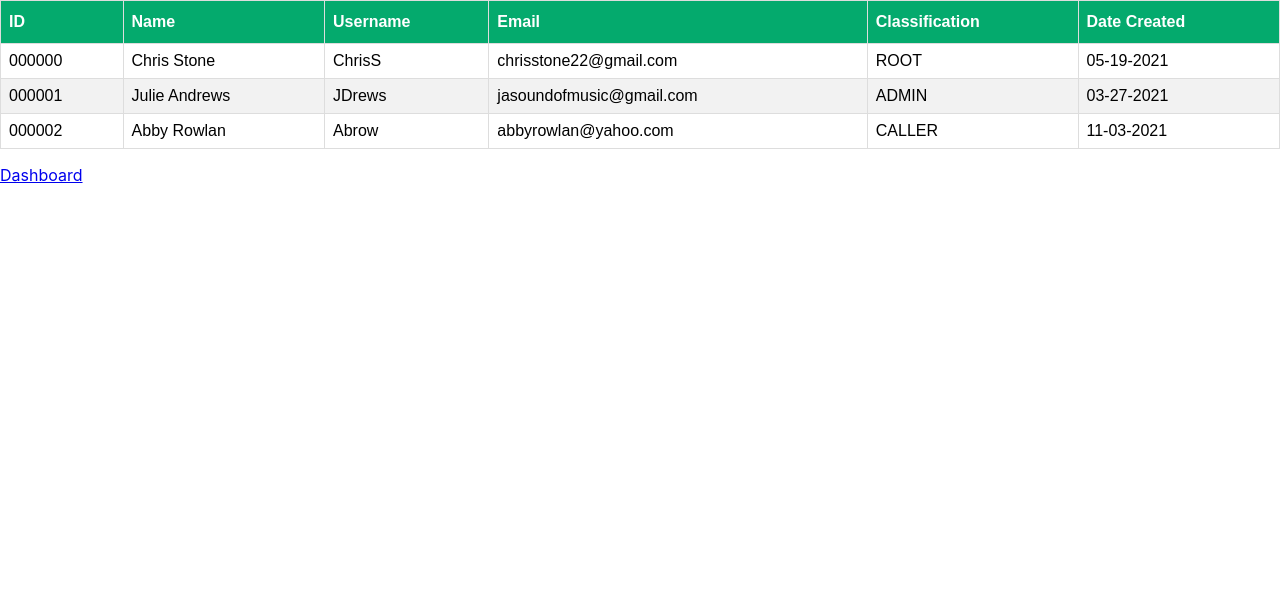
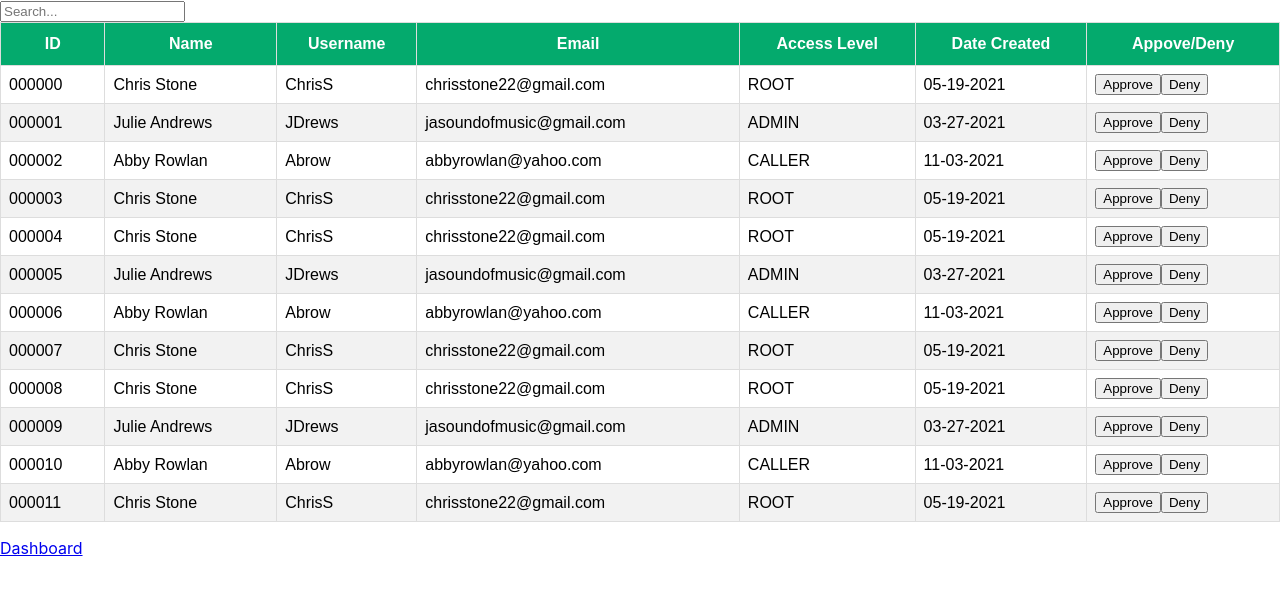
Before and after one commit to tobyebarb/ualr-bound, a React (Create React App) app in the folder ualr-bound/: page /registerRequest in a window 1280 px wide. Shown: the top 594 px of the page. Built offline with nearby package versions, Linux system fonts and the light colour scheme.

Commit message:
adding table

```diff
--- a/ualr-bound/src/pages/RegistrationRequestPage/Columns.js
+++ b/ualr-bound/src/pages/RegistrationRequestPage/Columns.js
@@ -1,26 +1,30 @@
-export const COLUMNS = [
-    {
-        Header: "ID",
-        accessor: 'id'
-      },
-      {
-        Header: "Name",
-        accessor: "name"
-      },
-      {
-        Header: "Username",
-        accessor: "username"
-      },
-      {
-        Header: "Email",
-        accessor: "email"
-      },
-      {
-        Header: "Classification",
-        accessor: "accessLevel"
-      },
-      {
-        Header: "Date Created",
-        accessor: "dateCreated"
-      }
-]
+import React from "react";
+
+const ColumnData = ({request, handleAppend, handleDelete}) => {
+  function handleBothEvents(requestID){
+    handleAppend(requestID);
+    handleDelete(requestID);
+  }
+
+  return(
+    <tr>
+    <td>{request.id}</td>
+    <td>{request.name}</td>
+    <td>{request.username}</td>
+    <td>{request.email}</td>
+    <td>{request.accessLevel}</td>
+    <td>{request.dateCreated}</td>
+    <td>
+      <button onClick={()=> handleBothEvents(request.id)}>
+        Approve
+      </button>
+      <button onClick={()=> handleDelete(request.id)}>
+        Deny
+      </button>
+    </td>
+
+  </tr>
+  )
+}
+
+export default ColumnData
--- /dev/null
+++ b/ualr-bound/src/pages/RegistrationRequestPage/RegisterData.json
@@ -0,0 +1,98 @@
+[
+    {
+        "id": "000000",
+        "name": "Chris Stone",
+        "username": "ChrisS",
+        "email": "chrisstone22@gmail.com",
+        "accessLevel": "ROOT",
+        "dateCreated": "05-19-2021"
+      },
+      {
+        "id": "000001",
+        "name": "Julie Andrews",
+        "username": "JDrews",
+        "email": "jasoundofmusic@gmail.com",
+        "accessLevel": "ADMIN",
+        "dateCreated": "03-27-2021"
+      },
+      {
+        "id": "000002",
+        "name": "Abby Rowlan",
+        "username": "Abrow",
+        "email": "abbyrowlan@yahoo.com",
+        "accessLevel": "CALLER",
+        "dateCreated": "11-03-2021"
+      },
+      {
+        "id": "000003",
+        "name": "Chris Stone",
+        "username": "ChrisS",
+        "email": "chrisstone22@gmail.com",
+        "accessLevel": "ROOT",
+        "dateCreated": "05-19-2021"
+      },
+      {
+        "id": "000004",
+        "name": "Chris Stone",
+        "username": "ChrisS",
+        "email": "chrisstone22@gmail.com",
+        "accessLevel": "ROOT",
+        "dateCreated": "05-19-2021"
+      },
+      {
+        "id": "000005",
+        "name": "Julie Andrews",
+        "username": "JDrews",
+        "email": "jasoundofmusic@gmail.com",
+        "accessLevel": "ADMIN",
+        "dateCreated": "03-27-2021"
+      },
+      {
+        "id": "000006",
+        "name": "Abby Rowlan",
+        "username": "Abrow",
+        "email": "abbyrowlan@yahoo.com",
+        "accessLevel": "CALLER",
+        "dateCreated": "11-03-2021"
+      },
+      {
+        "id": "000007",
+        "name": "Chris Stone",
+        "username": "ChrisS",
+        "email": "chrisstone22@gmail.com",
+        "accessLevel": "ROOT",
+        "dateCreated": "05-19-2021"
+      },
+      {
+        "id": "000008",
+        "name": "Chris Stone",
+        "username": "ChrisS",
+        "email": "chrisstone22@gmail.com",
+        "accessLevel": "ROOT",
+        "dateCreated": "05-19-2021"
+      },
+      {
+        "id": "000009",
+        "name": "Julie Andrews",
+        "username": "JDrews",
+        "email": "jasoundofmusic@gmail.com",
+        "accessLevel": "ADMIN",
+        "dateCreated": "03-27-2021"
+      },
+      {
+        "id": "000010",
+        "name": "Abby Rowlan",
+        "username": "Abrow",
+        "email": "abbyrowlan@yahoo.com",
+        "accessLevel": "CALLER",
+        "dateCreated": "11-03-2021"
+      },
+      {
+        "id": "000011",
+        "name": "Chris Stone",
+        "username": "ChrisS",
+        "email": "chrisstone22@gmail.com",
+        "accessLevel": "ROOT",
+        "dateCreated": "05-19-2021"
+      }
+]
--- a/ualr-bound/src/pages/RegistrationRequestPage/RegistrationRequestPage.css
+++ b/ualr-bound/src/pages/RegistrationRequestPage/RegistrationRequestPage.css
@@ -64,7 +64,7 @@
   .request-table th {
     padding-top: 12px;
     padding-bottom: 12px;
-    text-align: left;
+    text-align: center;
     background-color: #04AA6D;
     color: white;
   }
--- a/ualr-bound/src/pages/RegistrationRequestPage/RegistrationRequestPage.js
+++ b/ualr-bound/src/pages/RegistrationRequestPage/RegistrationRequestPage.js
@@ -1,80 +1,75 @@
 import { Link, BrowserRouter } from "react-router-dom";
 import { useState, useMemo } from "react";
-import { useTable } from "react-table";
-import { COLUMNS } from "./Columns";
+import makeData from "./RegisterData.json"
 import "./RegistrationRequestPage.css";
+import ColumnData from "./Columns";
 
 const RegistrationRequestPage = () => {
-  const [requests, setRequests] = useState([
-    {
-      id: "000000",
-      name: "Chris Stone",
-      username: "ChrisS",
-      email: "chrisstone22@gmail.com",
-      accessLevel: "ROOT",
-      dateCreated: "05-19-2021",
-    },
-    {
-      id: "000001",
-      name: "Julie Andrews",
-      username: "JDrews",
-      email: "jasoundofmusic@gmail.com",
-      accessLevel: "ADMIN",
-      dateCreated: "03-27-2021",
-    },
-    {
-      id: "000002",
-      name: "Abby Rowlan",
-      username: "Abrow",
-      email: "abbyrowlan@yahoo.com",
-      accessLevel: "CALLER",
-      dateCreated: "11-03-2021",
-    },
-  ]);
+  const [requests, setRequests] = useState(useMemo(() => makeData, []))
+  const [approvedRequest, setApprovedRequest] = useState([])
+  const [search, setSearch] = useState("");
 
-  const columns = useMemo(() => COLUMNS, []);
-  const data = useMemo(() => requests, []);
 
-  const tableInstance = useTable({
-    columns: columns,
-    data: data,
-  });
+ const handleDelete = (requestId) => {
+   const newRequest = [...requests];
+   const index = requests.findIndex((request) => request.id === requestId);
+   newRequest.splice(index, 1);
+   setRequests(newRequest);
+ }
 
-  const { getTableProps, getTableBodyProps, headerGroups, rows, prepareRow } =
-    tableInstance;
+ const handleAppend = (requestId) => {
+  const newRequest = [...requests];
+  const index = requests.findIndex((request) => request.id === requestId);
+  setApprovedRequest(approvedRequest.concat(newRequest.splice(index,1)))
+ }
 
   return (
+    <>
+    <input
+      type="text"
+      placeholder="Search..."
+      onChange={(e) => {
+        setSearch(e.target.value)}}
+    />
     <div>
-      <table className="request-table" {...getTableProps()}>
+      <table className ="request-table">
         <thead>
-          {headerGroups.map((headerGroup) => (
-            <tr {...headerGroup.getHeaderGroupProps}>
-              {headerGroup.headers.map((column) => (
-                <th {...column.getHeaderProps()}>{column.render("Header")}</th>
+          <tr>
+            <th>ID</th>
+            <th>Name</th>
+            <th>Username</th>
+            <th>Email</th>
+            <th>Access Level</th>
+            <th>Date Created</th>
+            <th>Appove/Deny</th>
+          </tr>
+        </thead>
+        <tbody>
+          {requests.filter((value)=>{
+            if(search ===""){
+              return value
+            }
+            else if(
+              value.id.toLowerCase().includes(search.toLowerCase()) ||
+              value.name.toLowerCase().includes(search.toLowerCase()) ||
+              value.username.toLowerCase().includes(search.toLowerCase()) ||
+              value.email.toLowerCase().includes(search.toLowerCase())
+            ){
+              return value;
+            }
+          }).map((request) => (
+            <ColumnData
+              key={request.id}
+              request={request}
+              handleDelete={handleDelete}
+              handleAppend={handleAppend}/>
           ))}
-            </tr>
-          ))}
-        </thead>
-        <tbody {...getTableBodyProps()}>
-          {rows.map((row) => {
-            prepareRow(row);
-            return (
-              <tr {...row.getRowProps()}>
-                {
-                  row.cells.map((cell) => {
-                    return <td {...cell.getCellProps()}>{cell.render("Cell")}</td>
-                  })
-                }
-              </tr>
-            );
-          })}
         </tbody>
       </table>
-      <div>
+    </div>
       <p>
         <BrowserRouter>
-            <Link
-              to="/"
+          <Link to="/"
            onClick={() => {
               window.location.href = "/";
               }}
@@ -83,9 +78,15 @@ const RegistrationRequestPage = () => {
           </Link>
         </BrowserRouter>
       </p>
-      </div>
-    </div>
-  );
+      <p>
+        {approvedRequest.map((list) => (
+          <li key={list.id}>
+            {list.id}
+          </li>
+        ))}
+      </p>
+    </>
+  )
 };
 
 export default RegistrationRequestPage;
```
Also changed, not shown: 1 other file (tests, documents, lock files or other folders). Lines whose indentation alone changed are shown as unchanged.
